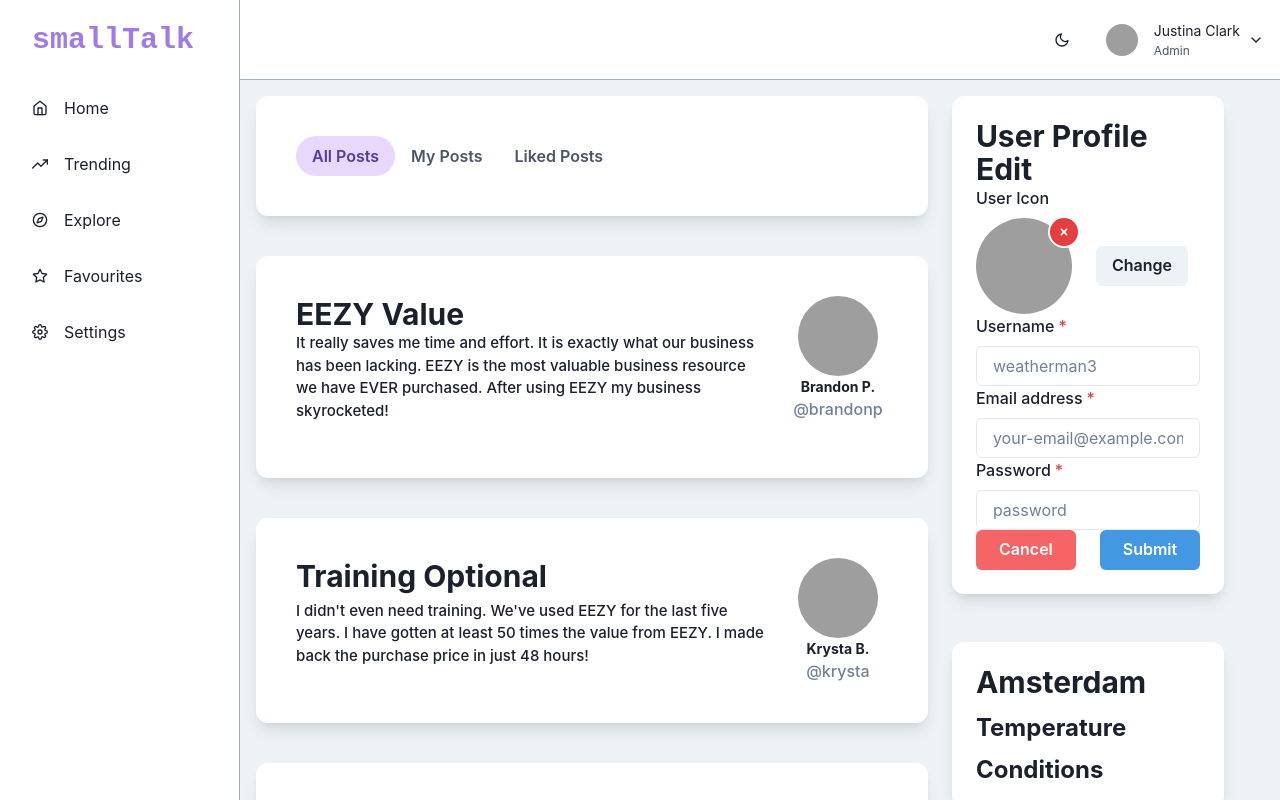
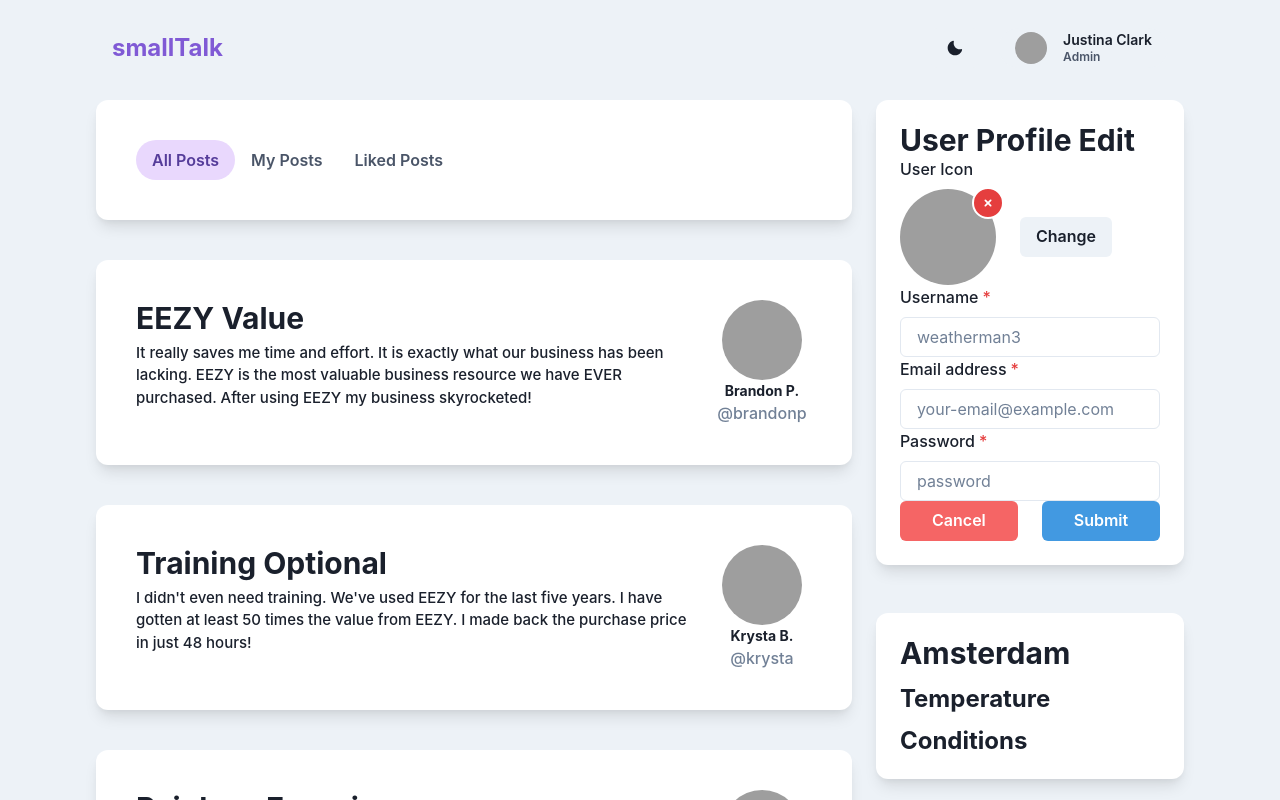
Before and after one commit to dansusman/web-dev-final, a React (Create React App) app: page /profile in a window 1280 px wide. Shown: the top 800 px of the page. Built offline with nearby package versions, Linux system fonts and the light colour scheme; grey boxes are pictures that could not be loaded.

Commit message:
Get rid of sidebar in favor of top bar

```diff
--- /dev/null
+++ b/src/components/basic-page.js
@@ -0,0 +1,15 @@
+import { Box, useColorModeValue } from "@chakra-ui/react";
+import React from "react";
+import NavTopBar from "../components/top-bar";
+const BasicPage = ({ children }) => {
+    return (
+        <Box minH="100vh" bg={useColorModeValue("gray.100", "gray.900")}>
+            <Box ml={{ base: 0, md: 20 }} mr={{ base: 0, md: 20 }} p="4">
+                <NavTopBar />
+                {children}
+            </Box>
+        </Box>
+    );
+};
+
+export default BasicPage;
--- a/src/components/post-stream.js
+++ b/src/components/post-stream.js
@@ -11,7 +11,6 @@ const PostStream = ({ homePage = false }) => {
             textAlign={"center"}
             justifyContent={"center"}
             direction={"column"}
-            width={homePage ? "90%" : "full"}
         >
             <SimpleGrid columns={{ base: 1 }} spacing={"10"}>
                 {!homePage && (
--- /dev/null
+++ b/src/components/top-bar.js
@@ -0,0 +1,116 @@
+import React from "react";
+import {
+    Box,
+    Flex,
+    Avatar,
+    Link,
+    Button,
+    Menu,
+    MenuButton,
+    MenuList,
+    MenuItem,
+    MenuDivider,
+    useColorModeValue,
+    Stack,
+    useColorMode,
+    Center,
+    Text,
+    HStack,
+    VStack,
+} from "@chakra-ui/react";
+import { MoonIcon, SunIcon } from "@chakra-ui/icons";
+
+export default function NavTopBar() {
+    const { colorMode, toggleColorMode } = useColorMode();
+    return (
+        <>
+            <Box px="4" mb="5">
+                <Flex
+                    h={16}
+                    alignItems={"center"}
+                    justifyContent={"space-between"}
+                >
+                    <Link
+                        textDecoration={"none"}
+                        href="/"
+                        fontSize="2xl"
+                        fontWeight="bold"
+                        color={useColorModeValue("purple.500", "purple.300")}
+                    >
+                        smallTalk
+                    </Link>
+                    <Flex alignItems={"center"}>
+                        <Stack direction={"row"} spacing={5}>
+                            <Button onClick={toggleColorMode}>
+                                {colorMode === "light" ? (
+                                    <MoonIcon />
+                                ) : (
+                                    <SunIcon />
+                                )}
+                            </Button>
+
+                            <Menu>
+                                <MenuButton
+                                    as={Button}
+                                    rounded={"full"}
+                                    cursor={"pointer"}
+                                    minW={0}
+                                >
+                                    <HStack>
+                                        <Avatar
+                                            size={"sm"}
+                                            src={
+                                                "https://images.unsplash.com/photo-1619946794135-5bc917a27793?ixlib=rb-0.3.5&q=80&fm=jpg&crop=faces&fit=crop&h=200&w=200&s=b616b2c5b373a80ffc9636ba24f7a4a9"
+                                            }
+                                        />
+                                        <VStack
+                                            display={{
+                                                base: "none",
+                                                md: "flex",
+                                            }}
+                                            alignItems="flex-start"
+                                            spacing="1px"
+                                            ml="2"
+                                        >
+                                            <Text fontSize="sm">
+                                                Justina Clark
+                                            </Text>
+                                            <Text
+                                                fontSize="xs"
+                                                color="gray.600"
+                                            >
+                                                Admin
+                                            </Text>
+                                        </VStack>
+                                    </HStack>
+                                </MenuButton>
+                                <MenuList alignItems={"center"}>
+                                    <br />
+                                    <Center>
+                                        <Avatar
+                                            size={"lg"}
+                                            src={
+                                                "https://avatars.dicebear.com/api/male/username.svg"
+                                            }
+                                        />
+                                    </Center>
+                                    <Center>
+                                        <p>Username</p>
+                                    </Center>
+                                    <Center>
+                                        <p>Admin</p>
+                                    </Center>
+                                    <MenuDivider mb="0" />
+                                    <MenuItem as={Link} href="/profile">
+                                        View Profile
+                                    </MenuItem>
+                                    <MenuItem>Logout</MenuItem>
+                                </MenuList>
+                            </Menu>
+                        </Stack>
+                    </Flex>
+                </Flex>
+            </Box>
+        </>
+    );
+}
--- a/src/pages/home.js
+++ b/src/pages/home.js
@@ -1,19 +1,8 @@
-import { Stack } from "@chakra-ui/react";
 import React from "react";
-import NavigationSidebar from "../components/navigation-sidebar";
+import BasicPage from "../components/basic-page";
 import PostStream from "../components/post-stream";
 const HomePage = () => {
-    return (
-        <>
-            <NavigationSidebar
-                children={
-                    <Stack>
-                        <PostStream homePage={true} />
-                    </Stack>
-                }
-            />
-        </>
-    );
+    return <BasicPage children={<PostStream homePage="true" />} />;
 };
 
 export default HomePage;
--- a/src/pages/profile.js
+++ b/src/pages/profile.js
@@ -1,24 +1,24 @@
-import { Box, HStack, Stack } from "@chakra-ui/react";
+import { Box, HStack } from "@chakra-ui/react";
+import BasicPage from "../components/basic-page";
 import Location from "../components/location";
-import NavigationSidebar from "../components/navigation-sidebar";
 import PostStream from "../components/post-stream";
 import ProfileCard from "../components/profile-card";
 
 const ProfilePage = () => {
     return (
-        <NavigationSidebar>
-            <HStack minH={"100vh"} align="top" pe="10">
+        <BasicPage
+            children={
+                <HStack minH={"100vh"} align="top">
                     <Box w={{ base: "100%", xl: "70%" }}>
                         <PostStream />
                     </Box>
                     <Box ps="4" display={{ base: "none", xl: "block" }} w="30%">
-                    <Stack spacing={0}>
                         <ProfileCard />
                         <Location location={"Amsterdam"} />
-                    </Stack>
                     </Box>
                 </HStack>
-        </NavigationSidebar>
+            }
+        ></BasicPage>
     );
 };
 
```
Also changed, not shown: 1 other file (tests, documents, lock files or other folders). Lines whose indentation alone changed are shown as unchanged.
